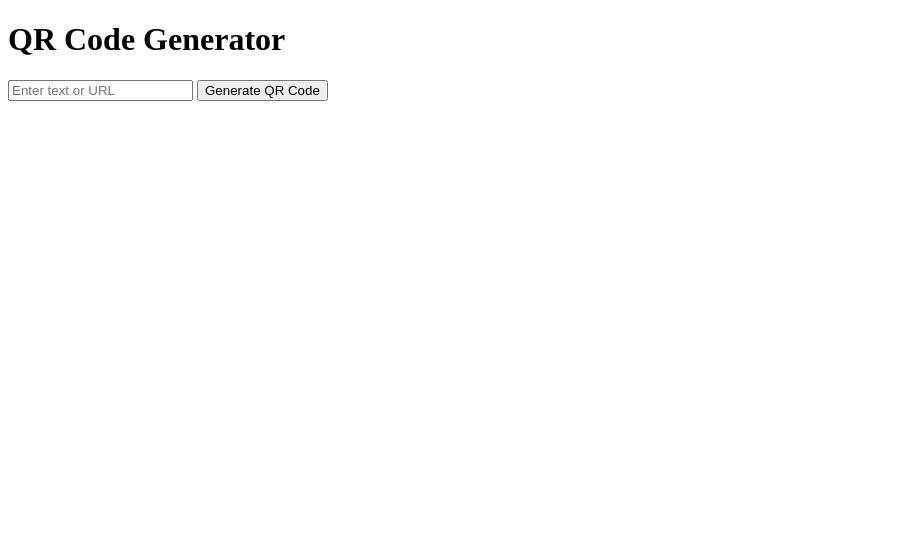
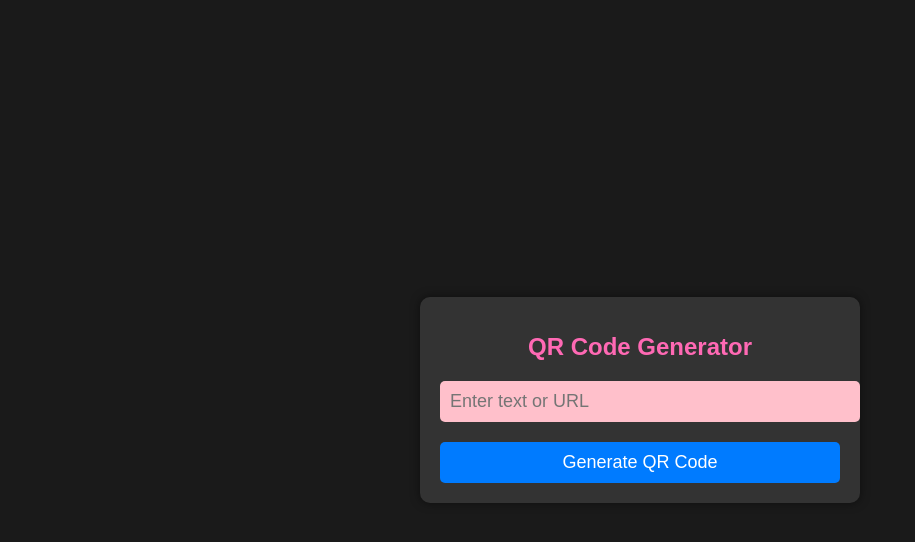
Before and after one commit to TeamMembers6/QR_Code_Generator, a plain HTML site: page index.html in a window 1280 px wide. Shown: the whole page, without its empty margins (0-915 px from the left). Drawn offline with Linux system fonts and the light colour scheme.

Commit message:
Update index.html
Signed-off-by: Yaswanth <22jn1a05f9@svcn.ac.in>

```diff
--- a/index.html
+++ b/index.html
@@ -4,7 +4,65 @@
     <meta charset="UTF-8">
     <meta name="viewport" content="width=device-width, initial-scale=1.0">
     <title>QR Code Generator</title>
-    <style href='style.css'> </style>
+    <style > body {
+            background-color: #1a1a1a;
+            font-family: Arial, sans-serif;
+            color: #ffffff;
+            display: flex;
+            justify-content: center;
+            align-items: center;
+            height: 100vh;
+            margin: 0;
+        }
+        .container {
+            background-color: #333;
+            padding: 20px;
+           margin:20px;
+            border-radius: 10px;
+            box-shadow: 0 0 10px rgba(0, 0, 0, 0.5);
+            text-align: center;
+            width: 90%;
+            max-width: 400px;
+        }
+        h1 {
+            color: #ff69b4;
+            font-size: 24px;
+            margin-bottom: 20px;
+        }
+        input {
+            width: 100%;
+            padding: 10px;
+            margin-bottom: 20px;
+            border-radius: 5px;
+            border: none;
+            outline: none;
+            font-size: 18px;
+            color: #333;
+            background-color: #ffc0cb;
+        }
+        button {
+            width: 100%;
+            padding: 10px;
+            background-color: #007BFF;
+            color: #fff;
+            font-size: 18px;
+            border: none;
+            border-radius: 5px;
+            cursor: pointer;
+            transition: background-color 0.3s ease;
+        }
+        button:hover {
+            background-color: #0056b3;
+        }
+        #display {
+            margin-top: 20px;
+            transition: all 0.5s ease;
+            max-width: 200px;
+            margin-left: auto;
+            margin-right: auto;
+            display: none;
+        }
+</style>
 </head>
 <body>
     <div class="container">
```
